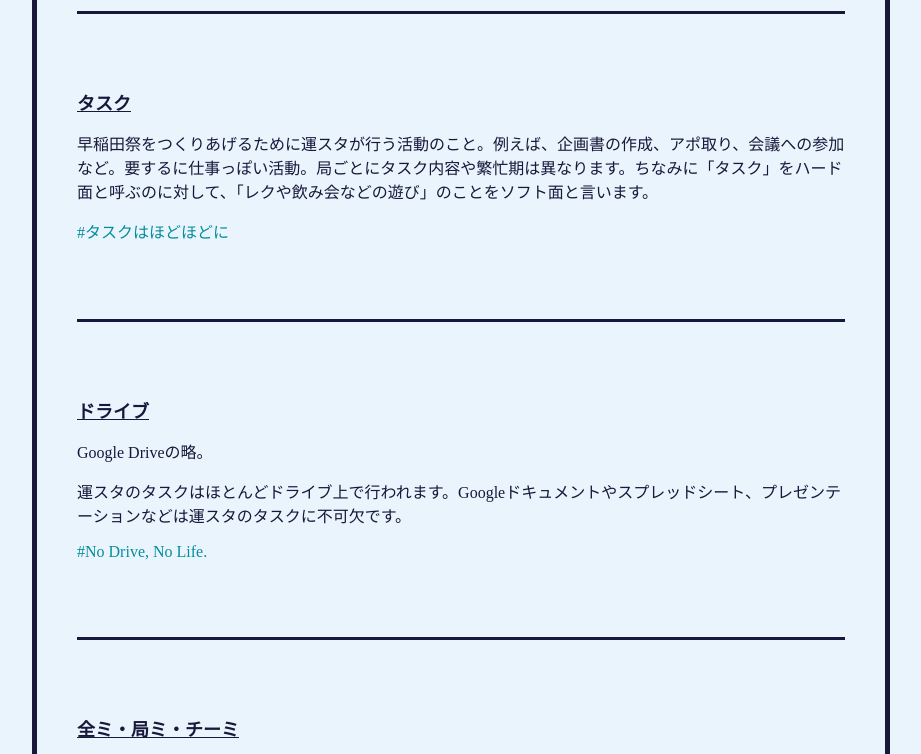
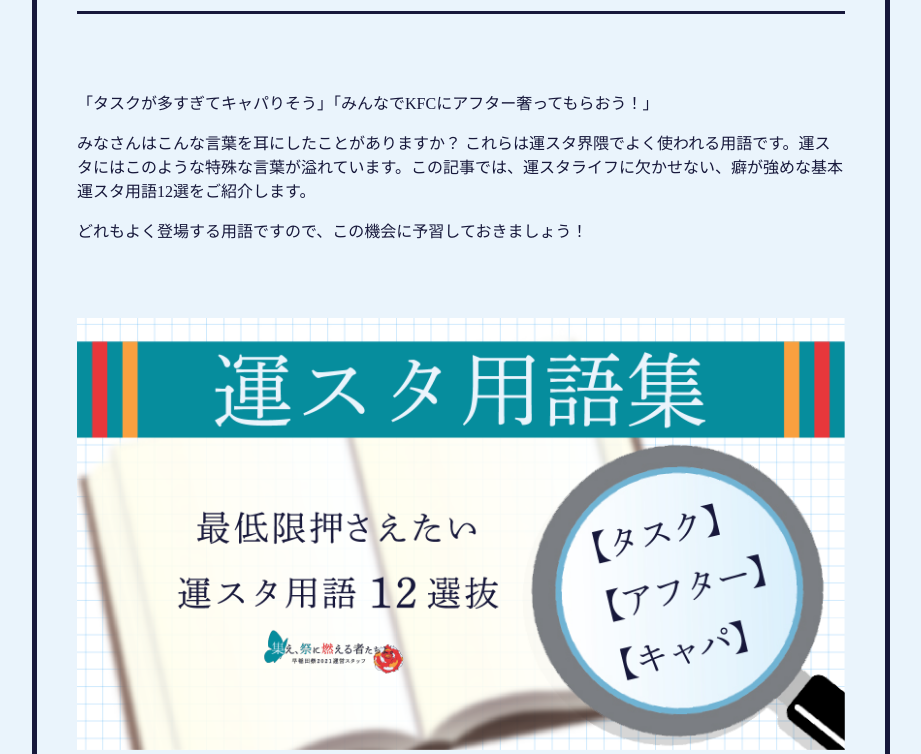
Before and after one commit to wasedasai2021shinkan/article3, a plain HTML site: page index.html in a window 1280 px wide. Shown: the part 892-1646 px from the top of the page, without its empty margins (187-1108 px from the left). Drawn offline with Linux system fonts and the light colour scheme.

Commit message:
Update index.html

```diff
--- a/index.html
+++ b/index.html
@@ -72,6 +72,12 @@
     <div class="article-title">
       <h1>あなたは全部わかる？ 最低限押さえたい運スタ用語12選</h1>
     </div>
+    <div class="wrapper3">
+      <p>「タスクが多すぎてキャパりそう」「みんなでKFCにアフター奢ってもらおう！」</p>
+      <p>みなさんはこんな言葉を耳にしたことがありますか？ これらは運スタ界隈でよく使われる用語です。運スタにはこのような特殊な言葉が溢れています。この記事では、運スタライフに欠かせない、癖が強めな基本運スタ用語12選をご紹介します。</p>
+      <p>どれもよく登場する用語ですので、この機会に予習しておきましょう！</p>
+    </div>
+    <img src="yougo.png" alt="" width="100%" height="100%">
     <div class="wrapper3">
       <h2>タスク</h2>
       <p>早稲田祭をつくりあげるために運スタが行う活動のこと。例えば、企画書の作成、アポ取り、会議への参加など。要するに仕事っぽい活動。局ごとにタスク内容や繁忙期は異なります。ちなみに「タスク」をハード面と呼ぶのに対して、「レクや飲み会などの遊び」のことをソフト面と言います。</p>
```
